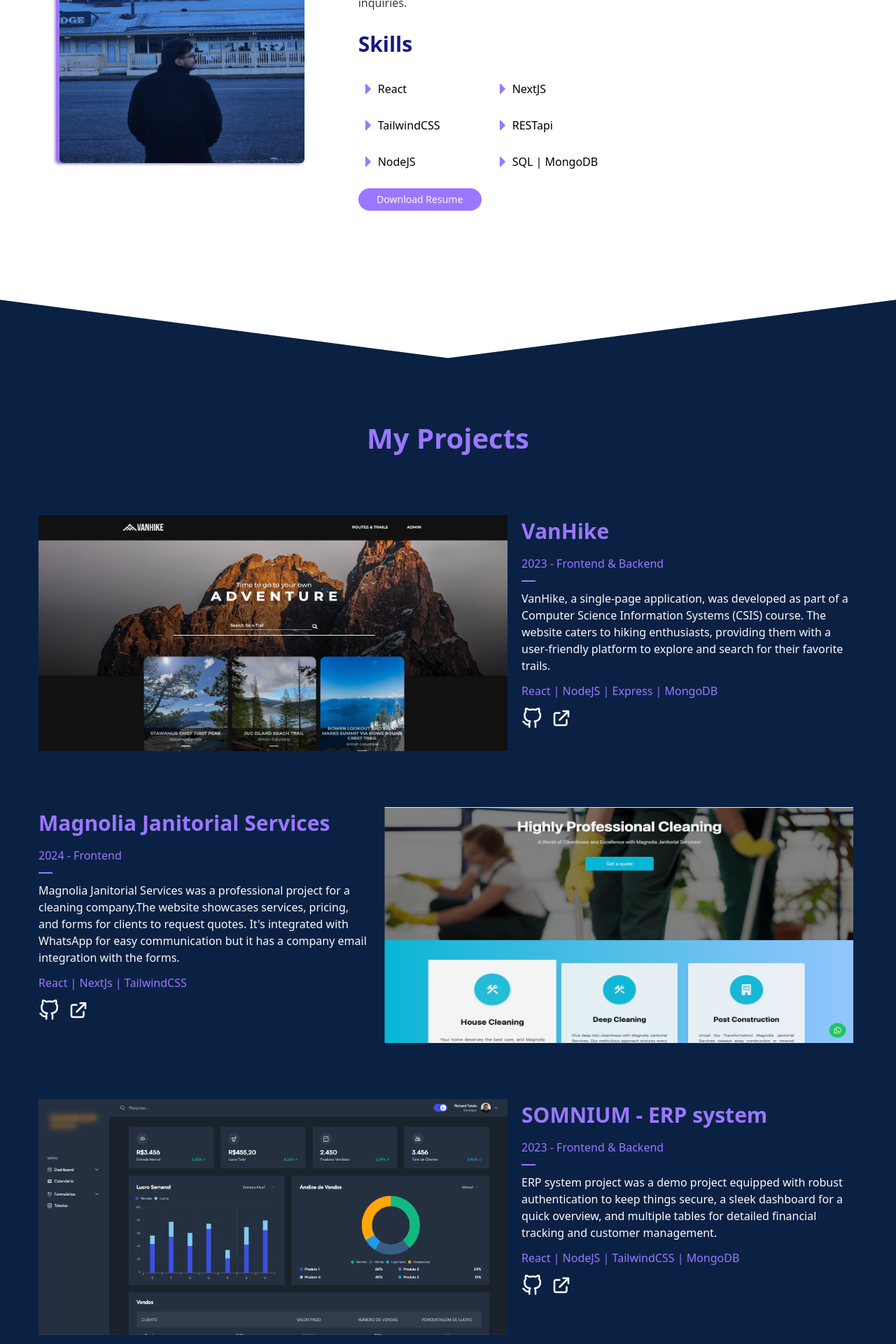
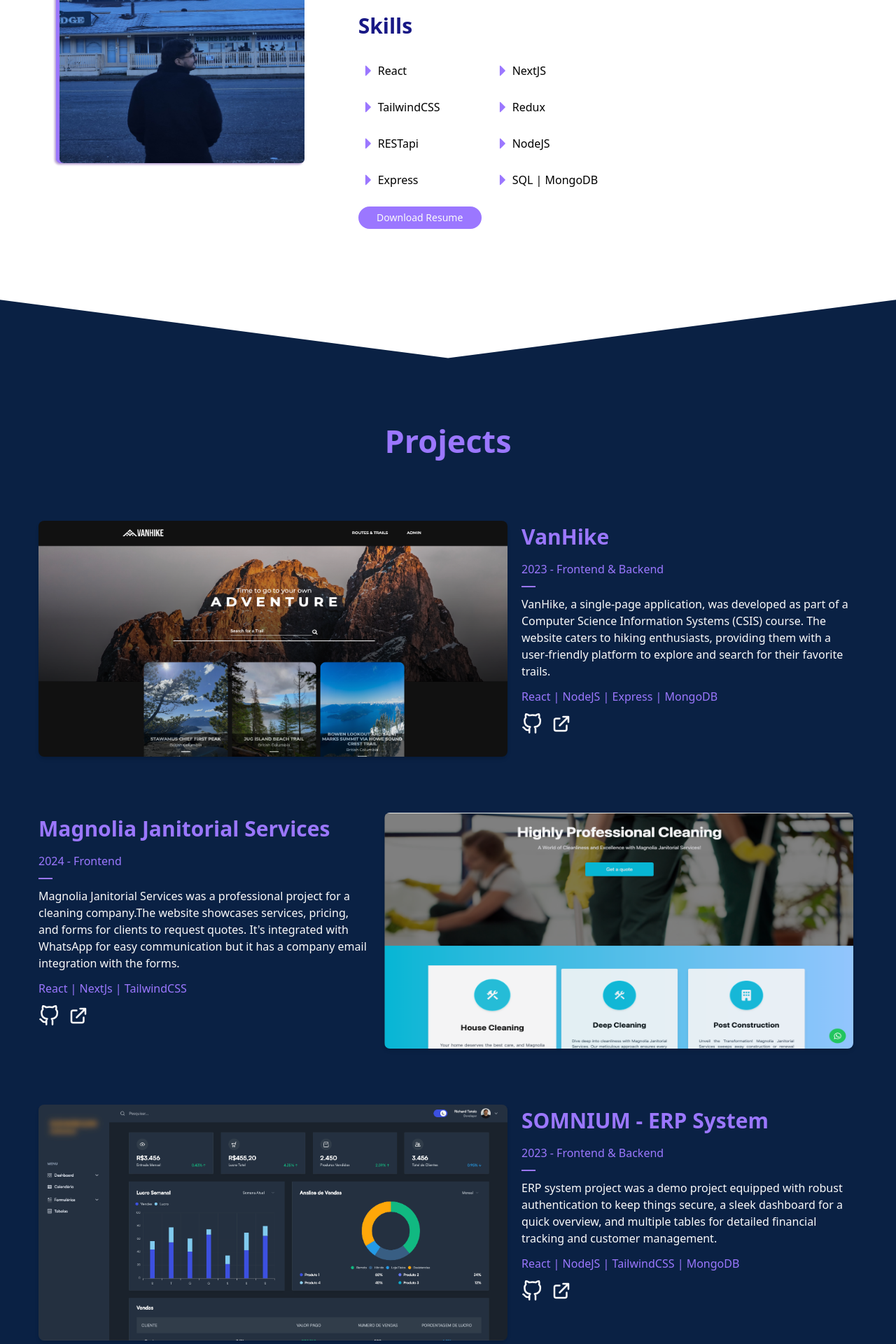
Before and after one commit to souzatotolo/portfolio-frontend, a Next.js app: page / in a window 1280 px wide. Shown: the part 1120-3040 px from the top of the page at 70% size. Built offline with nearby package versions, Linux system fonts and the light colour scheme.

Commit message:
minor fix

```diff
--- a/src/app/pages/About.js
+++ b/src/app/pages/About.js
@@ -64,6 +64,10 @@ export const About = () => {
                 <GoTriangleRight size={28} color="#9b77ff" />
                 <p>TailwindCSS</p>
               </div>
+              <div className="hidden md:flex flex-row items-center">
+                <GoTriangleRight size={28} color="#9b77ff" />
+                <p>Redux</p>
+              </div>
               <div className="flex flex-row items-center ">
                 <GoTriangleRight size={28} color="#9b77ff" />
                 <p>RESTapi</p>
@@ -71,6 +75,10 @@ export const About = () => {
               <div className="flex flex-row items-center">
                 <GoTriangleRight size={28} color="#9b77ff" />
                 <p>NodeJS</p>
+              </div>
+              <div className="hidden md:flex flex-row items-center">
+                <GoTriangleRight size={28} color="#9b77ff" />
+                <p>Express</p>
               </div>
               <div className="flex flex-row items-center">
                 <GoTriangleRight size={28} color="#9b77ff" />
--- a/src/app/pages/Introduction.js
+++ b/src/app/pages/Introduction.js
@@ -87,7 +87,7 @@ export const Introduction = () => {
       </div>
       <motion.a
         className="text-zinc-50 mt-20  z-20 flex"
-        href=""
+        href="#about"
         whileHover={{ scale: 1.2 }}
         whileTap={{ scale: 0.8 }}
       >
--- a/src/app/pages/Projects.js
+++ b/src/app/pages/Projects.js
@@ -11,11 +11,13 @@ export const Projects = () => {
       id="projects"
       className="h-full px-5 flex items-center justify-start flex-col md:gap-20"
     >
-      <h1 className="font-bold text-[40px] text-[#9B77FF] mt-20">
-        My Projects
-      </h1>
+      <h1 className="font-bold text-[45px] text-[#9B77FF] mt-20">Projects</h1>
       <div className="md:w-[1170px] w-full mb-28 md:mb-0 mt-10 md:mt-0 md:my-0 h-[337px] flex md:flex-row flex-col gap-5">
-        <img src="/vanhike.png" className="md:w-[670px] h-[337px]" alt="" />
+        <img
+          src="/vanhike.png"
+          className="md:w-[670px] h-[337px] rounded-lg shadow-md"
+          alt=""
+        />
         <div className="flex md:w-[470px] h-[232px] flex-col gap-3">
           <p className="font-bold text-[30px] text-[#9B77FF]">VanHike</p>
           <p className="font-bold font-normal text-[#9B77FF]">
@@ -31,21 +33,23 @@ export const Projects = () => {
           <p className="font-bold font-normal text-[#9B77FF]">
             React | NodeJS | Express | MongoDB
           </p>
-          <div className="flex flex-row gap-3">
-            <a href="https://github.com/souzatotolo/VanHike">
+          <div className="flex flex-row gap-3 ">
+            <a
+              href="https://github.com/souzatotolo/VanHike"
+              className="text-zinc-50 hover:text-[#9B77FF]"
+            >
               {' '}
               <FiGithub
                 size={30}
-                color="#fff"
-                className="hover:text-[#9B77FF]"
+                className="text-zinc-50 hover:text-[#9B77FF]"
               />
             </a>
+
             <a href="https://project-group5.vercel.app/">
               {' '}
               <HiOutlineExternalLink
                 size={30}
-                color="#fff"
-                className="hover:text-[#9B77FF]"
+                className="text-zinc-50 hover:text-[#9B77FF]"
               />
             </a>
           </div>
@@ -56,7 +60,7 @@ export const Projects = () => {
       <div className="md:w-[1170px] h-[337px] my-40 md:my-0  flex flex-col md:flex-row gap-6">
         <img
           src="/magnolia.png"
-          className=" md:hidden md:w-[670px] w-screen h-[337px]"
+          className=" md:hidden md:w-[670px] w-screen h-[337px] rounded-lg shadow-md"
           alt=""
         />
         <div className="flex md:w-[470px] h-[232px] flex-col gap-3">
@@ -82,16 +86,14 @@ export const Projects = () => {
               {' '}
               <FiGithub
                 size={30}
-                color="#fff"
-                className="hover:text-[#9B77FF]"
+                className="text-zinc-50 hover:text-[#9B77FF]"
               />
             </a>
             <a href="https://www.magnoliajanitorialservices.com/">
               {' '}
               <HiOutlineExternalLink
                 size={30}
-                color="#fff"
-                className="hover:text-[#9B77FF]"
+                className="text-zinc-50 hover:text-[#9B77FF]"
               />
             </a>
           </div>
@@ -99,7 +101,7 @@ export const Projects = () => {
         </div>
         <img
           src="/magnolia.png"
-          className=" hidden md:block md:w-[670px] w-screen h-[337px]"
+          className=" hidden md:block md:w-[670px] w-screen h-[337px] rounded-lg shadow-md"
           alt=""
         />
       </div>
@@ -107,12 +109,12 @@ export const Projects = () => {
       <div className="md:w-[1170px] w-full h-[337px] my-40 md:my-0  flex md:flex-row flex-col gap-5">
         <img
           src="/somnium.png"
-          className="md:w-[670px] w-screen h-[337px]"
+          className="md:w-[670px] w-screen h-[337px] rounded-lg shadow-md"
           alt=""
         />
         <div className="flex md:w-[470px] h-[232px] flex-col gap-3">
           <p className="font-bold text-[30px] text-[#9B77FF]">
-            SOMNIUM - ERP system{' '}
+            SOMNIUM - ERP System{' '}
           </p>
           <p className="font-bold font-normal text-[#9B77FF]">
             2023 - Frontend & Backend
@@ -124,7 +126,7 @@ export const Projects = () => {
             overview, and multiple tables for detailed financial tracking and
             customer management.
           </p>
-          <p className="font-bold font-normal text-[#9B77FF]">
+          <p className="font-bold font-normal text-[#9B77FF] ">
             React | NodeJS | TailwindCSS | MongoDB
           </p>
           <div className="flex flex-row gap-3">
@@ -132,16 +134,14 @@ export const Projects = () => {
               {' '}
               <FiGithub
                 size={30}
-                color="#fff"
-                className="hover:text-[#9B77FF]"
+                className="text-zinc-50 hover:text-[#9B77FF]"
               />
             </a>
             <a href="https://somnium-app.vercel.app/">
               {' '}
               <HiOutlineExternalLink
                 size={30}
-                color="#fff"
-                className="hover:text-[#9B77FF]"
+                className="text-zinc-50 hover:text-[#9B77FF]"
               />
             </a>
           </div>
--- a/src/components/Header.js
+++ b/src/components/Header.js
@@ -18,13 +18,19 @@ export const Header = () => {
         Richard Totolo
       </motion.h1>
       <nav className="md:flex gap-10 hidden px-10 items-center flex-wrap">
-        <Link href="#about" className="text-zinc-50  z-30">
+        <Link href="#about" className="text-zinc-50 hover:text-[#9b77ff]  z-30">
           About
         </Link>
-        <Link href="#projects" className="text-zinc-50  z-30">
+        <Link
+          href="#projects"
+          className="text-zinc-50 hover:text-[#9b77ff] z-30"
+        >
           Projects
         </Link>
-        <Link href="#getInTouch" className="text-zinc-50 z-30">
+        <Link
+          href="#getInTouch"
+          className="text-zinc-50 hover:text-[#9b77ff] z-30"
+        >
           Contact
         </Link>
 
```
